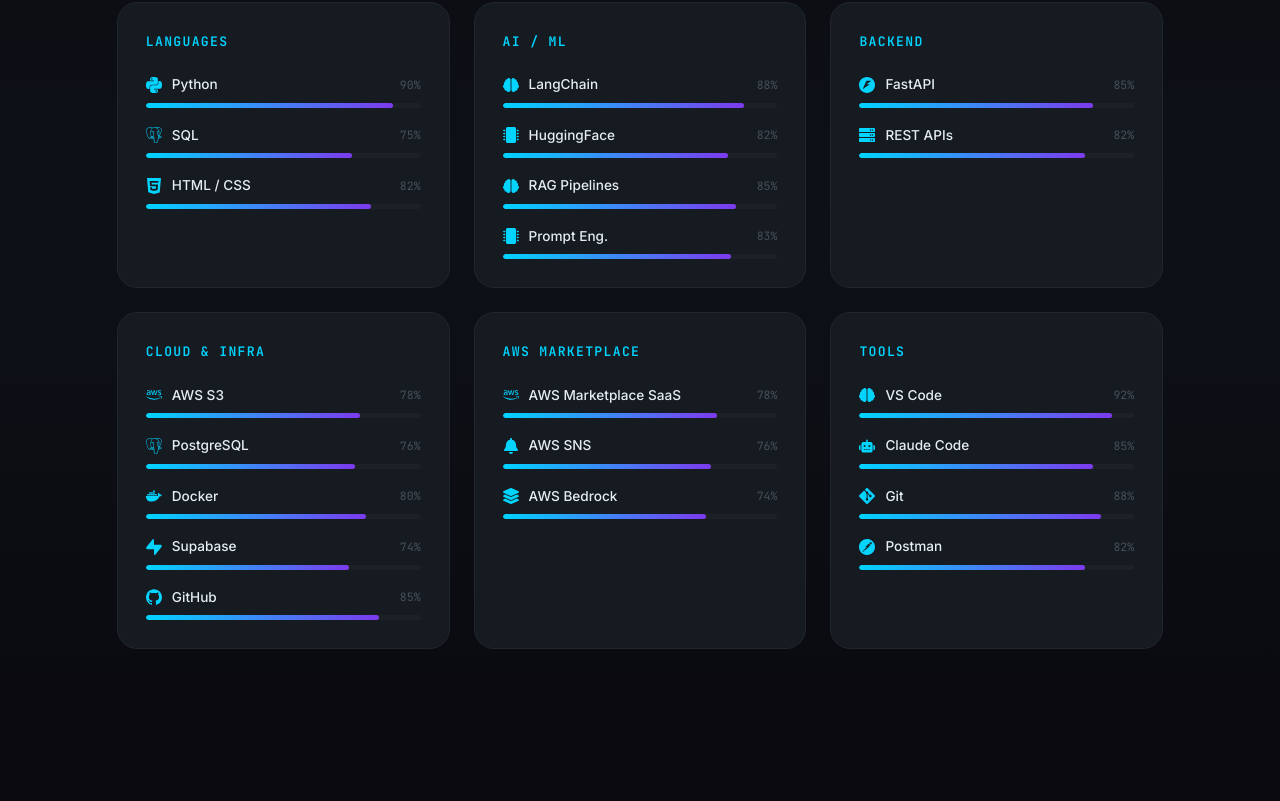
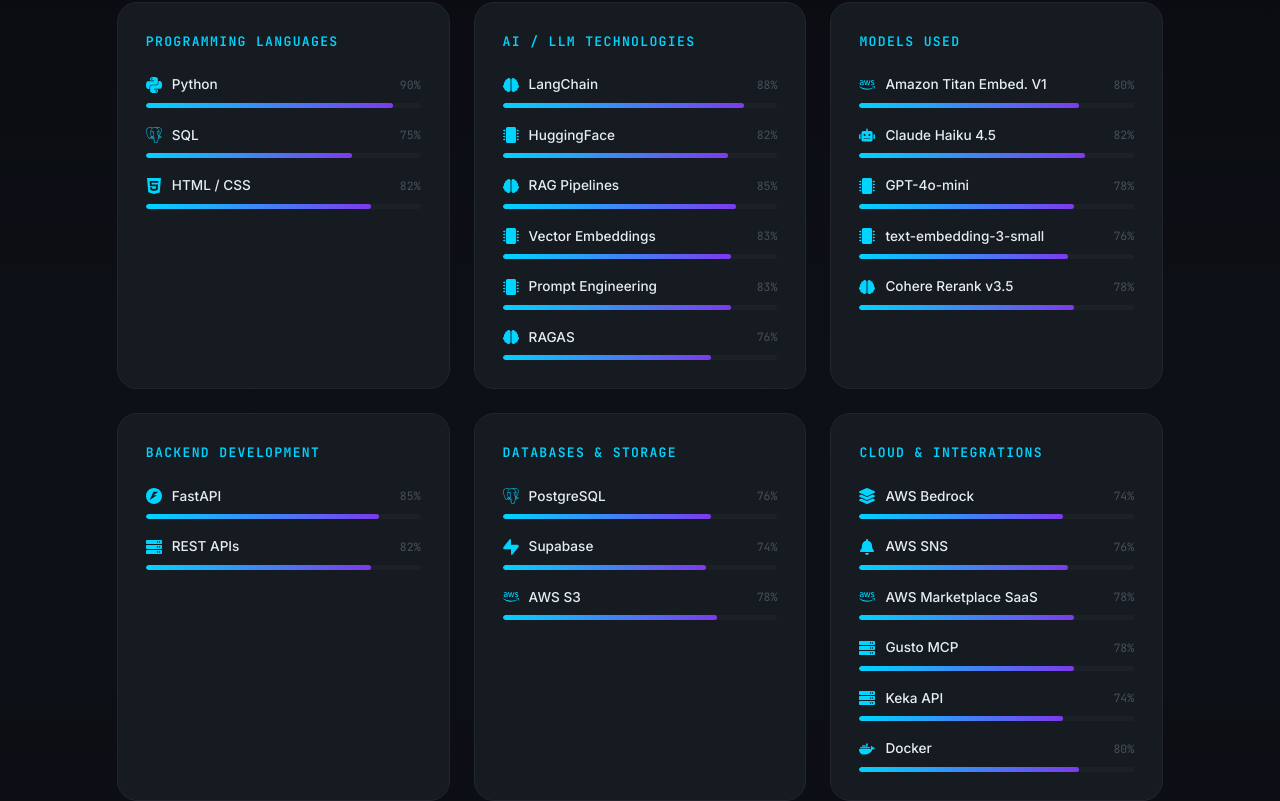
Before and after one commit to Ajaychintada651-pro/my_portifolio, a React (Vite) app: page / in a window 1280 px wide. Shown: the part 1980-2781 px from the top of the page. Built offline with nearby package versions, Linux system fonts and the light colour scheme.

Commit message:
new updates

```diff
--- a/src/data/portfolioData.js
+++ b/src/data/portfolioData.js
@@ -12,54 +12,68 @@
 
 export const skills = [
   {
-    category: 'Languages',
+    category: 'Programming Languages',
     items: [
-      { name: 'Python',      icon: 'SiPython',     level: 90 },
-      { name: 'SQL',         icon: 'SiPostgresql',  level: 75 },
-      { name: 'HTML / CSS',  icon: 'SiHtml5',       level: 82 },
+      { name: 'Python',     icon: 'SiPython',    level: 90 },
+      { name: 'SQL',        icon: 'SiPostgresql', level: 75 },
+      { name: 'HTML / CSS', icon: 'SiHtml5',      level: 82 },
     ],
   },
   {
-    category: 'AI / ML',
+    category: 'AI / LLM Technologies',
     items: [
-      { name: 'LangChain',    icon: 'SiLangchain',     level: 88 },
-      { name: 'HuggingFace',  icon: 'SiHuggingface',   level: 82 },
-      { name: 'RAG Pipelines',icon: 'FaBrain',         level: 85 },
-      { name: 'Prompt Eng.',  icon: 'FaMicrochip',     level: 83 },
+      { name: 'LangChain',          icon: 'SiLangchain',   level: 88 },
+      { name: 'HuggingFace',        icon: 'SiHuggingface', level: 82 },
+      { name: 'RAG Pipelines',      icon: 'FaBrain',       level: 85 },
+      { name: 'Vector Embeddings',  icon: 'FaMicrochip',   level: 83 },
+      { name: 'Prompt Engineering', icon: 'FaMicrochip',   level: 83 },
+      { name: 'RAGAS',              icon: 'FaBrain',       level: 76 },
     ],
   },
   {
-    category: 'Backend',
+    category: 'Models Used',
     items: [
-      { name: 'FastAPI',    icon: 'SiFastapi',    level: 85 },
-      { name: 'REST APIs',  icon: 'FaServer',     level: 82 },
+      { name: 'Amazon Titan Embed. V1', icon: 'FaAws',       level: 80 },
+      { name: 'Claude Haiku 4.5',       icon: 'FaRobot',     level: 82 },
+      { name: 'GPT-4o-mini',            icon: 'FaMicrochip', level: 78 },
+      { name: 'text-embedding-3-small', icon: 'FaMicrochip', level: 76 },
+      { name: 'Cohere Rerank v3.5',     icon: 'FaBrain',     level: 78 },
     ],
   },
   {
-    category: 'Cloud & Infra',
+    category: 'Backend Development',
     items: [
-      { name: 'AWS S3',       icon: 'FaAws',         level: 78 },
-      { name: 'PostgreSQL',   icon: 'SiPostgresql',  level: 76 },
-      { name: 'Docker',       icon: 'FaDocker',      level: 80 },
-      { name: 'Supabase',     icon: 'SiSupabase',    level: 74 },
-      { name: 'GitHub',       icon: 'SiGithub',      level: 85 },
+      { name: 'FastAPI',   icon: 'SiFastapi', level: 85 },
+      { name: 'REST APIs', icon: 'FaServer',  level: 82 },
     ],
   },
   {
-    category: 'AWS Marketplace',
+    category: 'Databases & Storage',
     items: [
-      { name: 'AWS Marketplace SaaS', icon: 'FaAws',        level: 78 },
-      { name: 'AWS SNS',              icon: 'FaBell',       level: 76 },
-      { name: 'AWS Bedrock',          icon: 'FaLayerGroup', level: 74 },
+      { name: 'PostgreSQL', icon: 'SiPostgresql', level: 76 },
+      { name: 'Supabase',   icon: 'SiSupabase',   level: 74 },
+      { name: 'AWS S3',     icon: 'FaAws',        level: 78 },
     ],
   },
   {
-    category: 'Tools',
+    category: 'Cloud & Integrations',
     items: [
+      { name: 'AWS Bedrock',          icon: 'FaLayerGroup', level: 74 },
+      { name: 'AWS SNS',              icon: 'FaBell',       level: 76 },
+      { name: 'AWS Marketplace SaaS', icon: 'FaAws',        level: 78 },
+      { name: 'Gusto MCP',            icon: 'FaServer',     level: 78 },
+      { name: 'Keka API',             icon: 'FaServer',     level: 74 },
+      { name: 'Docker',               icon: 'FaDocker',     level: 80 },
+    ],
+  },
+  {
+    category: 'Tools & Technologies',
+    items: [
+      { name: 'Git',         icon: 'SiGit',              level: 88 },
+      { name: 'GitHub',      icon: 'SiGithub',           level: 85 },
       { name: 'VS Code',     icon: 'SiVisualstudiocode', level: 92 },
+      { name: 'Postman',     icon: 'SiPostman',          level: 82 },
       { name: 'Claude Code', icon: 'FaRobot',            level: 85 },
-      { name: 'Git',         icon: 'SiGit',              level: 88 },
-      { name: 'Postman',     icon: 'SiPostman',          level: 82 },
     ],
   },
 ]
@@ -75,8 +89,8 @@
     accent: 'cyan',
     tags: ['LangChain', 'RAG', 'FastAPI', 'AWS S3', 'Gusto MCP', 'HuggingFace'],
     bullets: [
-      'Enhanced AI-powered enterprise assistants using LangChain, Hugging Face, and RAG pipelines for intelligent document retrieval and automation.',
-      'Built production-grade RAG system with hybrid retrieval (MMR + BM25), vector embeddings, reranking, and response validation for high accuracy.',
+      'Built production-grade RAG system using LangChain, Amazon Titan Embeddings V1, and Claude Haiku as the generation model, with hybrid retrieval (MMR + BM25), reranking, and response validation.',
+      'Evaluated RAG pipeline quality using RAGAS framework with GPT-4o-mini and text-embedding-3-small, tracking faithfulness, answer relevancy, and context precision metrics.',
       'Optimized LLM latency by ~40–60% via async processing, caching strategies, reranker timeouts, and prompt/chunk optimization.',
       'Implemented memory-efficient query handling, reducing per-request memory by limiting context size and avoiding redundant computations.',
       'Designed concurrency-safe pipelines to handle multiple requests efficiently under load.',
@@ -141,11 +155,11 @@
     subtitle: 'Enterprise RAG System',
     description:
       'An intelligent HR assistant that answers employee queries using company policy documents. Built with LangChain and RAG architecture featuring hybrid retrieval (MMR + BM25) and reranking. Integrated Gusto MCP and Keka APIs for real-time employee profile, payroll, and HR data.',
-    tech: ['LangChain', 'RAG', 'FastAPI', 'Gusto MCP', 'Keka API', 'PostgreSQL'],
+    tech: ['LangChain', 'RAG', 'FastAPI', 'Amazon Titan Embeddings', 'Claude Haiku', 'RAGAS', 'Gusto MCP', 'PostgreSQL'],
     accent: 'cyan',
     icon: 'FaRobot',
     github: 'ajaychintada',
-    highlights: ['Hybrid MMR + BM25 retrieval', 'Gusto MCP integration', '40–60% latency reduction'],
+    highlights: ['Amazon Titan V1 embeddings + Claude Haiku generation', 'RAGAS evaluation (GPT-4o-mini)', '40–60% latency reduction'],
   },
   {
     title: 'Legal Document Intelligence',
```
Also changed, not shown: 1 other file (tests, documents, lock files or other folders).
